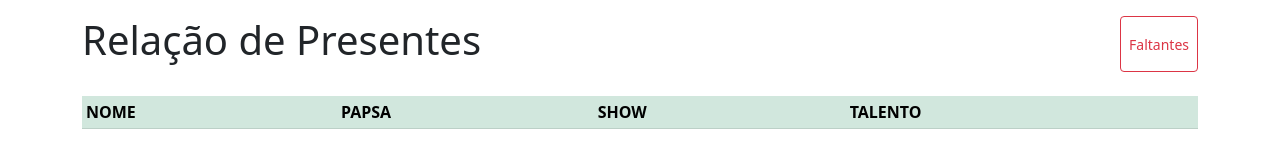
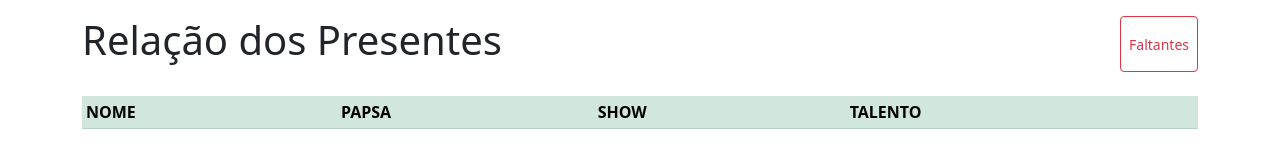
Before and after one commit to Nandagonf/Confra_de_Natal, a plain HTML site: page lista.html in a window 1280 px wide. Drawn offline with nearby package versions, Linux system fonts and the light colour scheme; no server answers.

Commit message:
Update lista.html

```diff
--- a/lista.html
+++ b/lista.html
@@ -18,7 +18,7 @@
         <!-- Presentes -->
         <div id="divPresentes">
             <div  class="mb-4" style="display: flex; justify-content: space-between;">
-                <h1>Relação de Presentes</h1>
+                <h1>Relação dos Presentes</h1>
                 <button type="button" class="btn btn btn-outline-danger btn-sm" onclick="vermelho()">
                     Faltantes
                 </button>
```
